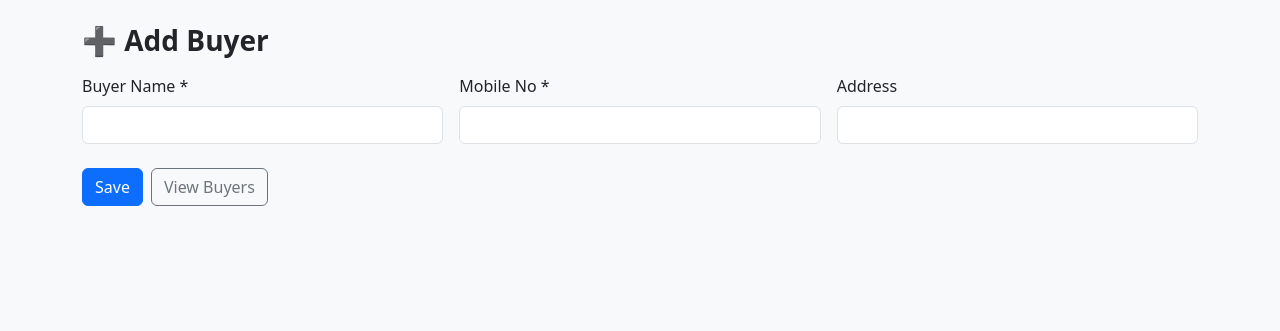
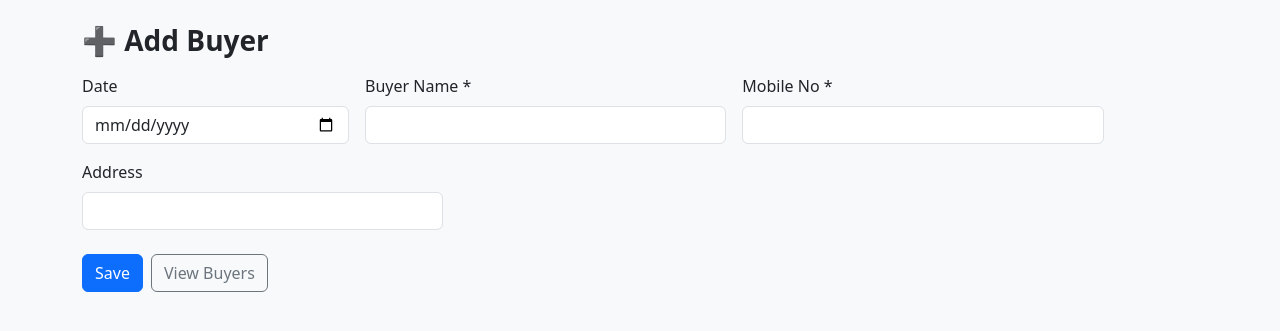
Before and after one commit to DUDU1608/warehouse-python, a Flask app: page /buyer/add-buyer in a window 1280 px wide. Shown: the part 57-388 px from the top of the page. Run offline with Flask 3, Linux system fonts and the light colour scheme.

Commit message:
Update add_buyer.html

```diff
--- a/app/templates/buyer/add_buyer.html
+++ b/app/templates/buyer/add_buyer.html
@@ -34,6 +34,10 @@
   <h3 class="mb-3 fw-bold">➕ Add Buyer</h3>
   <form method="POST">
     <div class="row g-3">
+      <div class="col-md-3">
+  <label class="form-label">Date</label>
+  <input type="date" name="date" class="form-control">
+</div>
       <div class="col-md-4">
         <label class="form-label">Buyer Name *</label>
         <input name="buyer_name" class="form-control" required>
```
